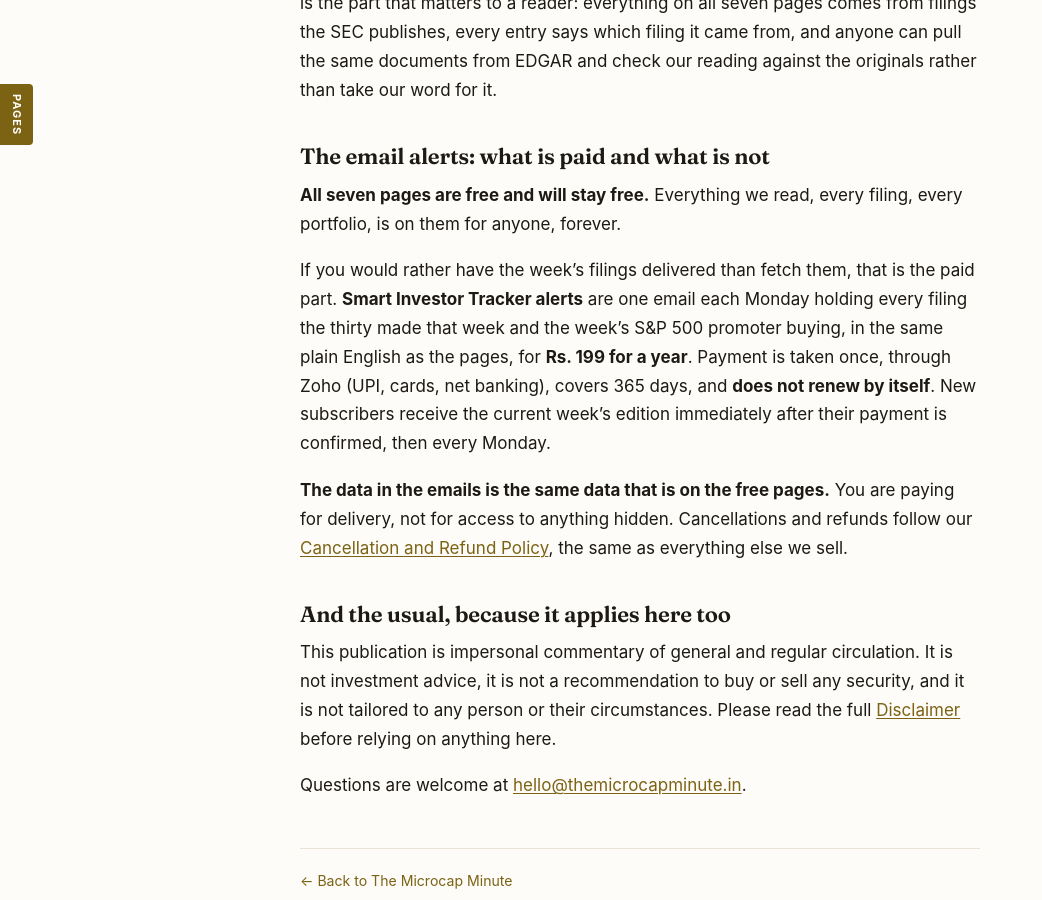
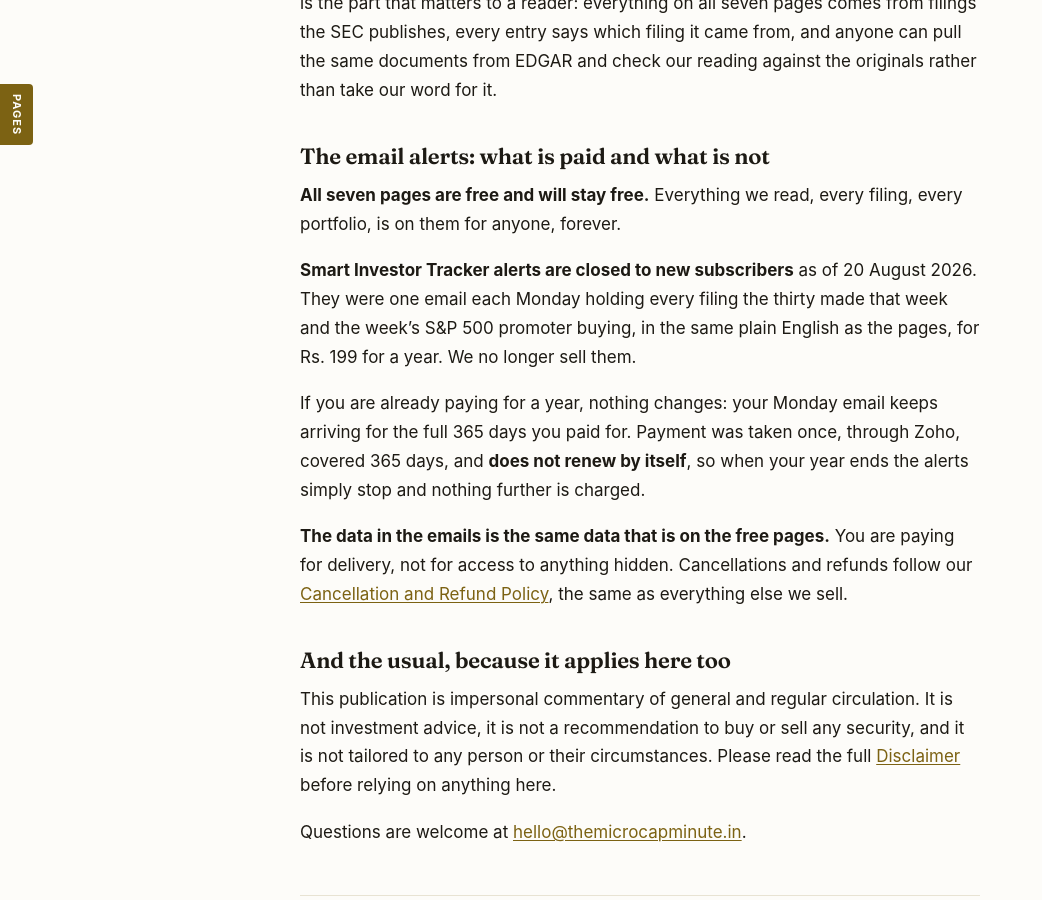
Before and after one commit to themicrocapinvestor/MM-Policies, a Jekyll site: the page built from tracker.md, in a window 1280 px wide and 900 px high, scrolled down 6960 px. Shown: the whole window, without its empty margins (0-1042 px from the left). Built offline with Jekyll 4.4.1, drawn with Linux system fonts in a browser that asks for light colours.

Commit message:
Alerts: closed to new subscribers, existing years unaffected
The Rs. 199 Smart Investor Tracker email alerts are no longer sold on any of our
sites. Anyone already paying keeps their full 365 days, so the terms covering
what they bought stay in place rather than being deleted out from under them.

Co-Authored-By: Claude Opus 5 <noreply@anthropic.com>

```diff
--- a/tracker.md
+++ b/tracker.md
@@ -260,13 +260,15 @@ for it.
 **All seven pages are free and will stay free.** Everything we read, every filing, every
 portfolio, is on them for anyone, forever.
 
-If you would rather have the week's filings delivered than fetch them, that is the paid
-part. **Smart Investor Tracker alerts** are one email each Monday holding every filing the
-thirty made that week and the week's S&P 500 promoter buying, in the same plain English
-as the pages, for **Rs. 199 for a year**.
-Payment is taken once, through Zoho (UPI, cards, net banking), covers 365 days, and
-**does not renew by itself**. New subscribers receive the current week's edition
-immediately after their payment is confirmed, then every Monday.
+**Smart Investor Tracker alerts are closed to new subscribers** as of 20 August 2026.
+They were one email each Monday holding every filing the thirty made that week and the
+week's S&P 500 promoter buying, in the same plain English as the pages, for Rs. 199 for a
+year. We no longer sell them.
+
+If you are already paying for a year, nothing changes: your Monday email keeps arriving
+for the full 365 days you paid for. Payment was taken once, through Zoho, covered 365
+days, and **does not renew by itself**, so when your year ends the alerts simply stop and
+nothing further is charged.
 
 **The data in the emails is the same data that is on the free pages.** You are paying for
 delivery, not for access to anything hidden. Cancellations and refunds follow our
```
Also changed, not shown: terms.md (+8 -4 lines).
